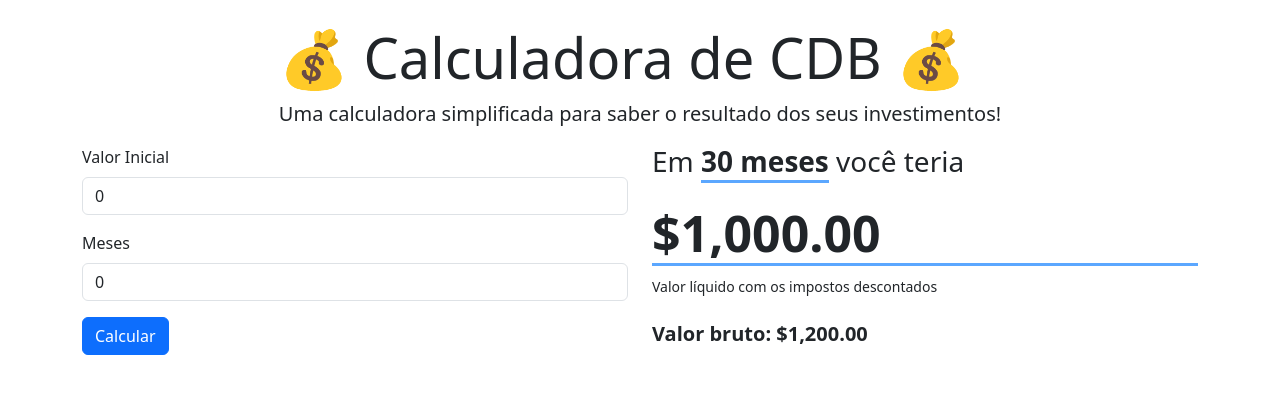
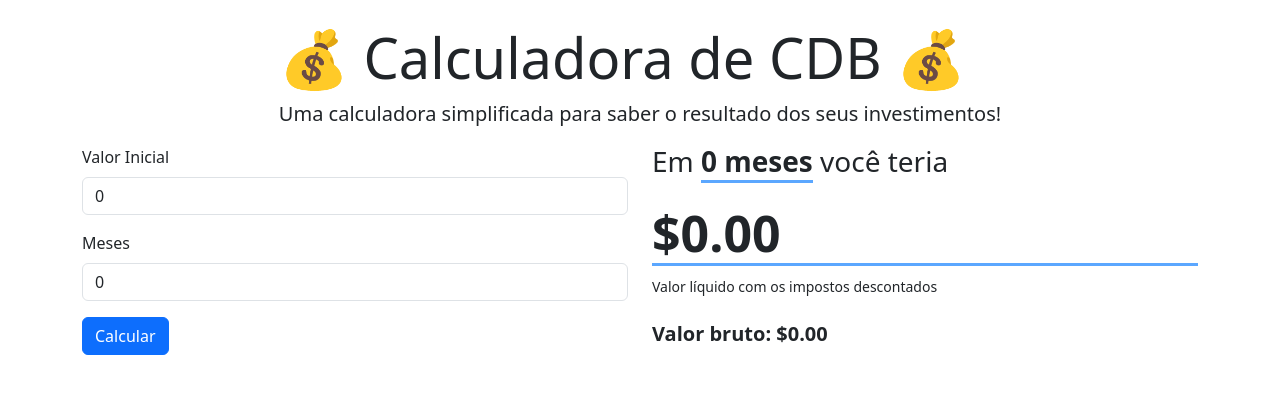
Before and after one commit to ThiagoAndradedev1/Calculo-CDB, an Angular app: page / in a window 1280 px wide. Shown: the top 394 px of the page. Built offline with nearby package versions, Linux system fonts and the light colour scheme.

Commit message:
Repassa valores como signals

```diff
--- a/src/app/home/home.component.html
+++ b/src/app/home/home.component.html
@@ -41,9 +41,9 @@
     </div>
     <div class="col-12 col-lg-6">
       <app-simulation-results
-        [discountedValue]="1000"
-        [totalValue]="1200"
-        [months]="30"
+        [discountedValue]="discountedValue()"
+        [totalValue]="totalValue()"
+        [months]="months()"
       />
     </div>
   </div>
--- a/src/app/home/home.component.ts
+++ b/src/app/home/home.component.ts
@@ -1,5 +1,10 @@
 import { CommonModule } from '@angular/common';
-import { ChangeDetectionStrategy, Component, type OnInit } from '@angular/core';
+import {
+  ChangeDetectionStrategy,
+  Component,
+  signal,
+  type OnInit,
+} from '@angular/core';
 import { CdbSimulatorService } from '../data/services/cdb-simulator.service';
 import { FormBuilder, ReactiveFormsModule, Validators } from '@angular/forms';
 import { SimulationResultsComponent } from './components/simulation-results/simulation-results.component';
@@ -23,8 +28,12 @@ export class HomeComponent implements OnInit {
     months: [0, Validators.required],
   });
 
+  protected totalValue = signal(0);
+  protected discountedValue = signal(0);
+  protected months = signal(0);
+
   ngOnInit(): void {
-    console.log('init home');
+    // this.form.controls.months.valueChanges.pipe()
   }
 
   submit(): void {
@@ -34,7 +43,11 @@ export class HomeComponent implements OnInit {
     if (initialValue && monthsValue) {
       this.cdbSimulatorService
         .simulateCdb(initialValue, monthsValue)
-        .subscribe(console.log);
+        .subscribe((resultCdb) => {
+          this.totalValue.set(resultCdb.totalValue);
+          this.discountedValue.set(resultCdb.discountedValue);
+          this.months.set(this.form.controls.months.value ?? 0);
+        });
     }
   }
 }
```
